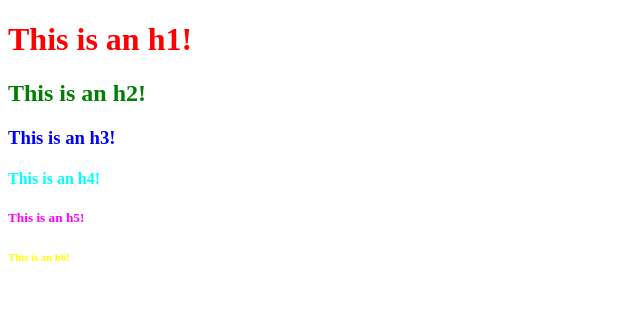
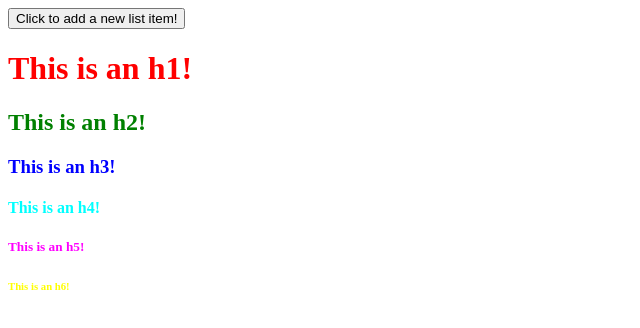
Before and after one commit to M-Rozell/DOM-Drills, a plain HTML site: page index.html in a window 1280 px wide. Shown: the whole page, without its empty margins (0-640 px from the left). Drawn offline with Linux system fonts and the light colour scheme.

Commit message:
added function to the button and an event listner to change list color.

```diff
--- a/index.html
+++ b/index.html
@@ -9,6 +9,6 @@
     <script src="scripts.js"></script>
 </head>
 <body>
-
+    <button class="btn">Click to add a new list item!</button>
 </body>
 </html>
--- a/scripts.js
+++ b/scripts.js
@@ -1,47 +1,7 @@
 
 
 
-document.addEventListener('DOMContentLoaded',function(){
-
-let div = document.createElement("div");
-div.className = "header-container";
-document.body.appendChild(div);
-
-let h1 = document.createElement("h1");
-h1.innerText = "This is an h1!";
-h1.className = "h1";
-div.appendChild(h1);
-document.body.appendChild(div);
-
-let h2 = document.createElement("h2");
-h2.innerText ="This is an h2!";
-h2.className = "h2";
-div.appendChild(h2);
-document.body.appendChild(div);
-
-let h3 = document.createElement("h3");
-h3.innerText = "This is an h3!";
-h3.className = "h3";
-div.appendChild(h3);
-document.body.appendChild(div);
-
-let h4 = document.createElement("h4");
-h4.innerText = "This is an h4!";
-h4.className = "h4";
-div.appendChild(h4);
-document.body.appendChild(div);
-
-let h5 = document.createElement("h5");
-h5.innerText = "This is an h5!";
-h5.className = "h5";
-div.appendChild(h5);
-document.body.appendChild(div);
-
-let h6 = document.createElement("h6");
-h6.innerText = "This is an h6!";
-h6.className = "h6";
-div.appendChild(h6);
-document.body.appendChild(div);
+document.addEventListener('DOMContentLoaded', function () {
 
     let colors = [
         'red',
@@ -54,28 +14,85 @@ let colors = [
         'purple'
     ];
 
+    let div = document.createElement("div");
+    div.className = "header-container";
+    document.body.appendChild(div);
+
+    let h1 = document.createElement("h1");
+    h1.innerText = "This is an h1!";
+    h1.className = "h1";
+    div.appendChild(h1);
+    document.body.appendChild(div);
     h1.addEventListener("dblclick", function () {
         h1.style.color = colors[Math.floor(Math.random() * colors.length)];
     });
 
+    let h2 = document.createElement("h2");
+    h2.innerText = "This is an h2!";
+    h2.className = "h2";
+    div.appendChild(h2);
+    document.body.appendChild(div);
     h2.addEventListener("dblclick", function () {
         h2.style.color = colors[Math.floor(Math.random() * colors.length)];
     });
 
+    let h3 = document.createElement("h3");
+    h3.innerText = "This is an h3!";
+    h3.className = "h3";
+    div.appendChild(h3);
+    document.body.appendChild(div);
     h3.addEventListener("dblclick", function () {
         h3.style.color = colors[Math.floor(Math.random() * colors.length)];
     });
 
+    let h4 = document.createElement("h4");
+    h4.innerText = "This is an h4!";
+    h4.className = "h4";
+    div.appendChild(h4);
+    document.body.appendChild(div);
     h4.addEventListener("dblclick", function () {
         h4.style.color = colors[Math.floor(Math.random() * colors.length)];
     });
 
+    let h5 = document.createElement("h5");
+    h5.innerText = "This is an h5!";
+    h5.className = "h5";
+    div.appendChild(h5);
+    document.body.appendChild(div);
     h5.addEventListener("dblclick", function () {
         h5.style.color = colors[Math.floor(Math.random() * colors.length)];
     });
 
+    let h6 = document.createElement("h6");
+    h6.innerText = "This is an h6!";
+    h6.className = "h6";
+    div.appendChild(h6);
+    document.body.appendChild(div);
     h6.addEventListener("dblclick", function () {
         h6.style.color = colors[Math.floor(Math.random() * colors.length)];
     });
 
+    let btn = document.getElementsByClassName('btn');
+    let ul = document.createElement("ul");
+    document.body.appendChild(ul);
+
+    let listCount = 1;
+
+    btn[0].addEventListener("click", listButton);
+
+    function listButton() {
+        let list = document.createElement("li");
+        document.body.appendChild(list);
+        list.textContent = "This is a list item " + listCount++;
+
+        list.addEventListener("click", function () {
+            list.style.color = colors[Math.floor(Math.random() * colors.length)];
+        })
+        // list.addEventListener("dblclick", function () {
+        //    list.removeChild(list.lastElementChild);
+        // })
+    }
+
+
+
 });
```
Also changed, not shown: styles.css (line endings or trailing spaces). Lines whose indentation alone changed are shown as unchanged.
